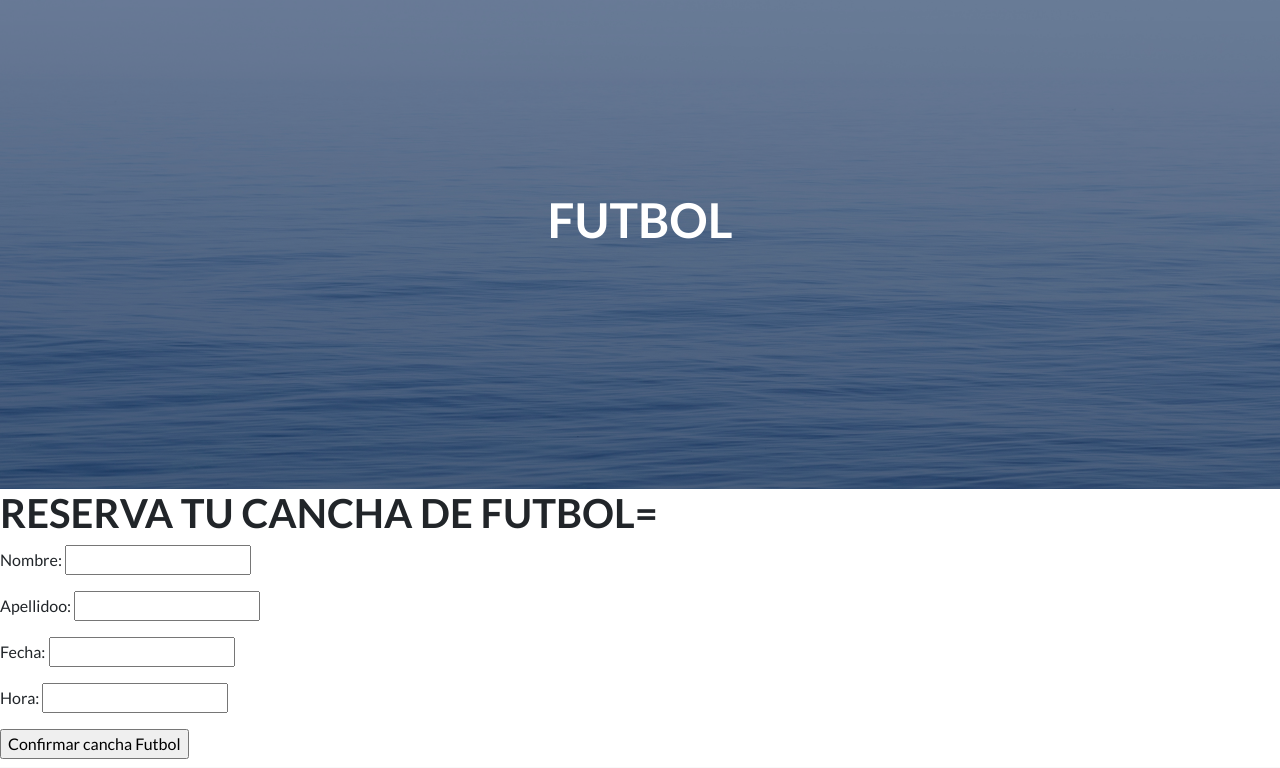
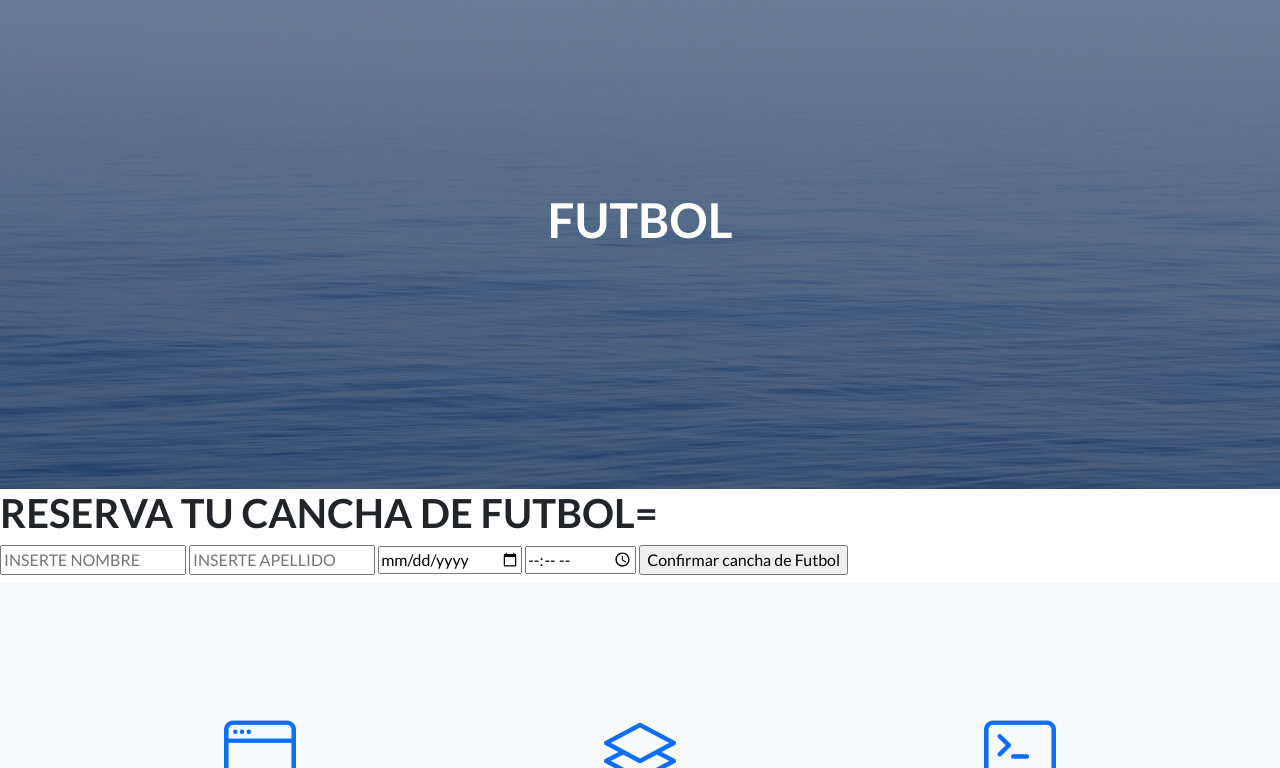
Before and after one commit to FrancoMagrini/Tercera-pre-entrega-MAGRINI, a Django app: page /AppCoder/cancha_futbol_create/ in a window 1280 px wide. Shown: the part 67-835 px from the top of the page. Run offline with Django 4.2, Linux system fonts and the light colour scheme; some libraries are stand-ins or nearby versions.

Commit message:
finalizando casi

```diff
--- a/AppCoder/templates/AppCoder/CanchaFutbol.html
+++ b/AppCoder/templates/AppCoder/CanchaFutbol.html
@@ -8,10 +8,11 @@
     <h1>RESERVA TU CANCHA DE FUTBOL=</h1>
 
     <form action="{% url 'cancha_futbol_create' %}" method="POST"> {% csrf_token %}
-        {{ formulario.as_p }}
-
-        <input type="submit" value="Confirmar cancha Futbol">
-
+        <input type="text" name="nombre" id="nombre" placeholder="INSERTE NOMBRE">
+        <input type="text" name="apellido" id="apellido" placeholder="INSERTE APELLIDO">
+        <input type="date" name="fecha" id="fecha" placeholder="INSERTE FECHA">
+        <input type="time" name="hora" id="hora" placeholder="INSERTE HORA">
+        <input type="submit" value="Confirmar cancha de Futbol">
     </form>
 
     <h3>{{ mensaje }}</h3>
--- a/AppCoder/templates/AppCoder/buscar_disponibilidad.html
+++ b/AppCoder/templates/AppCoder/buscar_disponibilidad.html
@@ -9,7 +9,7 @@
 
     {% csrf_token %}
 
-    <input type="datetime" name="datetime" id="datetime" placeholder="INSERTE FECHA">
+    <input type="date" name="datetime" id="datetime" placeholder="INSERTE FECHA">
     <input type="time" name="hora" id="hora" placeholder="INSERTE HORA">
     <input type="submit" value="buscar disponibilidad">
 
```
Also changed, not shown: db.sqlite3.
